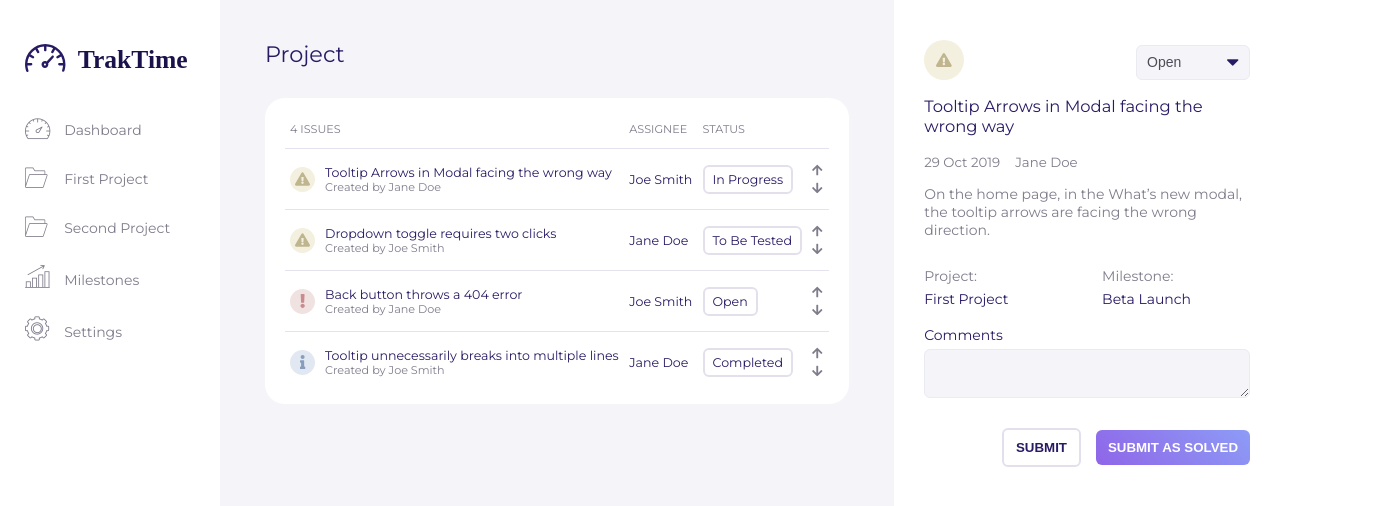
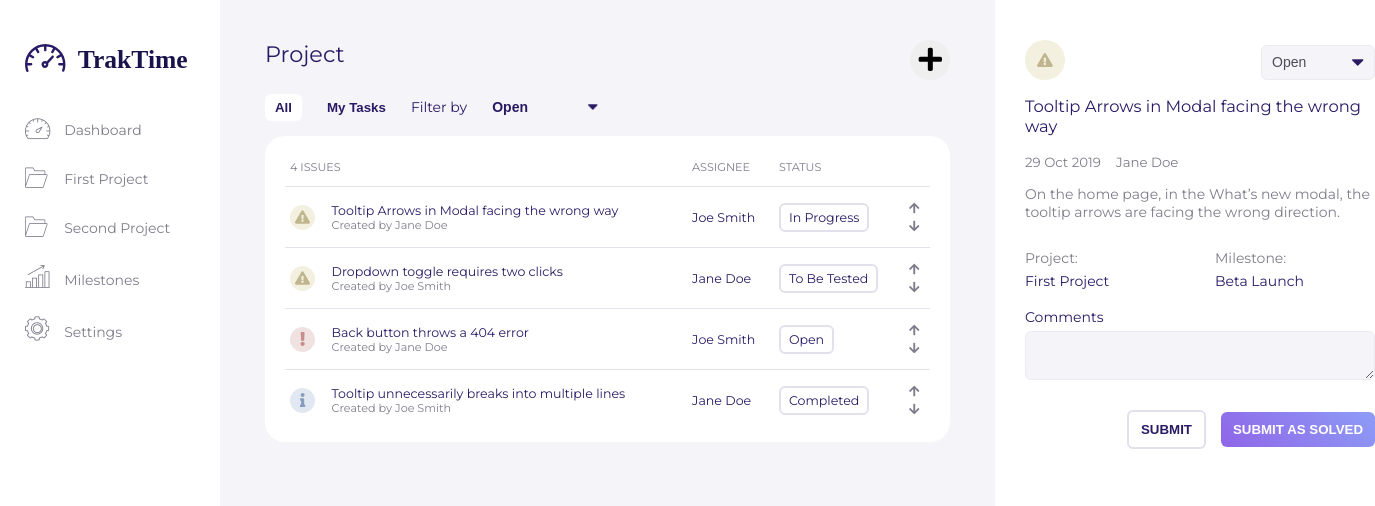
Before and after one commit to AliciaThomson/TaskTrakk, a React app: page /project in a window 1280 px wide. Shown: the top 506 px of the page, 1375 px wide, since content can reach past the window. Built offline with nearby package versions, Linux system fonts and the light colour scheme.

Commit message:
Added filter options

```diff
--- a/src/components/task-details/TaskDetails.js
+++ b/src/components/task-details/TaskDetails.js
@@ -11,7 +11,8 @@ export default function TaskDetails() {
   const task = tasks[0];
 
   return (
-    <div className="rightPanel taskDetails">
+    <div className="rightPanel">
+      <div className="taskDetails">
         <div className="taskDetails__severityStatus">
           {task.severity === 'enhancement' && <div className="taskDetails__severity severity-enhancement"><FontAwesomeIcon icon={faInfo} /></div>}
           {task.severity === 'normal' && <div className="taskDetails__severity severity-normal"><FontAwesomeIcon icon={faExclamationTriangle} /></div>}
@@ -47,5 +48,6 @@ export default function TaskDetails() {
           </label>
         </form>
       </div>
+    </div>
   )
 }
--- a/src/components/task-details/TaskDetails.scss
+++ b/src/components/task-details/TaskDetails.scss
@@ -1,4 +1,5 @@
 .taskDetails {
+  width:350px;
 
   &__severityStatus {
     display:flex;
--- a/src/components/task-list-table/TaskListTable.js
+++ b/src/components/task-list-table/TaskListTable.js
@@ -15,11 +15,24 @@ function getUser(id, users) {
 
 export default function TaskListTable() {
   return (
-    <div className="taskListTable">
+    <div className="dataTableWrapper">
+      <div className="filterOptions">
+        <button type="button" className="button button--transparent button--selected">All</button>
+        <button type="button" className="button button--transparent">My Tasks</button>
+        <label>Filter by</label>
+        <select>
+          <option defaultValue disabled>Status</option>
+          <option value="Open">Open</option>
+          <option value="In Progress">In Progress</option>
+          <option value="To Be Tested">To Be Tested</option>
+          <option value="Completed">Completed</option>
+        </select>
+      </div>
+      <div className="dataTable taskListTable">
         <table>
           <thead>
             <tr>
-            <th colspan="2">{tasks.length} Issues</th>
+              <th colSpan="2">{tasks.length} Issues</th>
               <th>Assignee</th>
               <th>Status</th>
               <th></th>
@@ -54,5 +67,6 @@ export default function TaskListTable() {
           </tbody>
         </table>
       </div>
+    </div>
   )
 }
--- a/src/components/task-list-table/TaskListTable.scss
+++ b/src/components/task-list-table/TaskListTable.scss
@@ -1,8 +1,4 @@
 .taskListTable {
-  background: #fff;
-  width: 100%;
-  border-radius: 20px;
-  padding: 12px 20px;
 
   .task {
 
--- a/src/pages/Project.js
+++ b/src/pages/Project.js
@@ -1,13 +1,20 @@
 import React from "react";
 import TaskListTable from "../components/task-list-table/TaskListTable";
+import { FontAwesomeIcon } from '@fortawesome/react-fontawesome';
+import { faPlus } from '@fortawesome/free-solid-svg-icons';
 
 export default class Project extends React.Component {
   render() {
     return (
-        <div className="mainContainer">
+      <div className="mainContainer">
+        <div className="pageHeader">
           <h1>Project</h1>
-          <TaskListTable />
+          <button className="iconButton">
+            <FontAwesomeIcon className="icon" icon={faPlus} />
+          </button>
         </div>
+        <TaskListTable />
+      </div>
     );
   }
 }
--- a/src/services/data.json
+++ b/src/services/data.json
@@ -72,7 +72,7 @@
       "created" : "1571771579"
     },
     {
-      "ID" : "40252146",
+      "ID" : "47672140",
       "label" : "Back button throws a 404 error",
       "author" : "79828918",
       "assignee" : "86149507",
--- a/src/styles/base/base.scss
+++ b/src/styles/base/base.scss
@@ -53,12 +53,42 @@ select {
     color:#291A64;
     min-width: 0;
   }
+  &--transparent {
+    background:transparent;
+    font-weight: 600;
+    color:#291A64;
+    min-width: 0;
+    text-transform: none;
+    padding: 6px 10px;
+
+    &.button--selected {
+      background:#fff
+    }
+  }
   + .button {
     margin-left:15px
   }
 }
+.iconButton {
+  width: 40px;
+  height: 40px;
+  padding: 0;
+  border-radius: 50%;
+  border: none;
+
+  .icon {
+    width: 2em;
+    height: 2em;
+  }
+}
 .alignRight {
   text-align: right;
+}
+.dataTable {
+  background: #fff;
+  width: 100%;
+  border-radius: 20px;
+  padding: 12px 20px;
 }
 table {
   width:100%;
@@ -78,3 +108,24 @@ table {
     padding: 12px 5px;
   }
 }
+.filterOptions {
+  margin-bottom:15px;
+
+  label {
+    display:inline-block;
+    margin: 0 0 0 15px
+  }
+  select {
+    display:inline-block;
+    background-color:transparent;
+    background-size: 10px;
+    font-weight: 600;
+    border:none;
+    width: auto;
+    color:#291A64;
+    margin-left:15px
+  }
+  .button {
+    margin-top:0;
+  }
+}
--- a/src/styles/base/typography.scss
+++ b/src/styles/base/typography.scss
@@ -17,7 +17,7 @@ h1, h2, h3, h4 {
 }
 h1 {
   font-size: 1.6em;
-  margin: 0 0 30px;
+  margin: 0 0 20px;
 }
 h2 {
   font-size: 1.4em;
--- a/src/styles/layout/layout.scss
+++ b/src/styles/layout/layout.scss
@@ -7,6 +7,10 @@
   background-color: #F5F4F9;
   width:100%;
   padding: 40px 45px;
+}
+.pageHeader {
+  display: flex;
+  justify-content: space-between;
 }
 .rightPanel {
   min-width: 285px;
```
Lines whose indentation alone changed are shown as unchanged.
